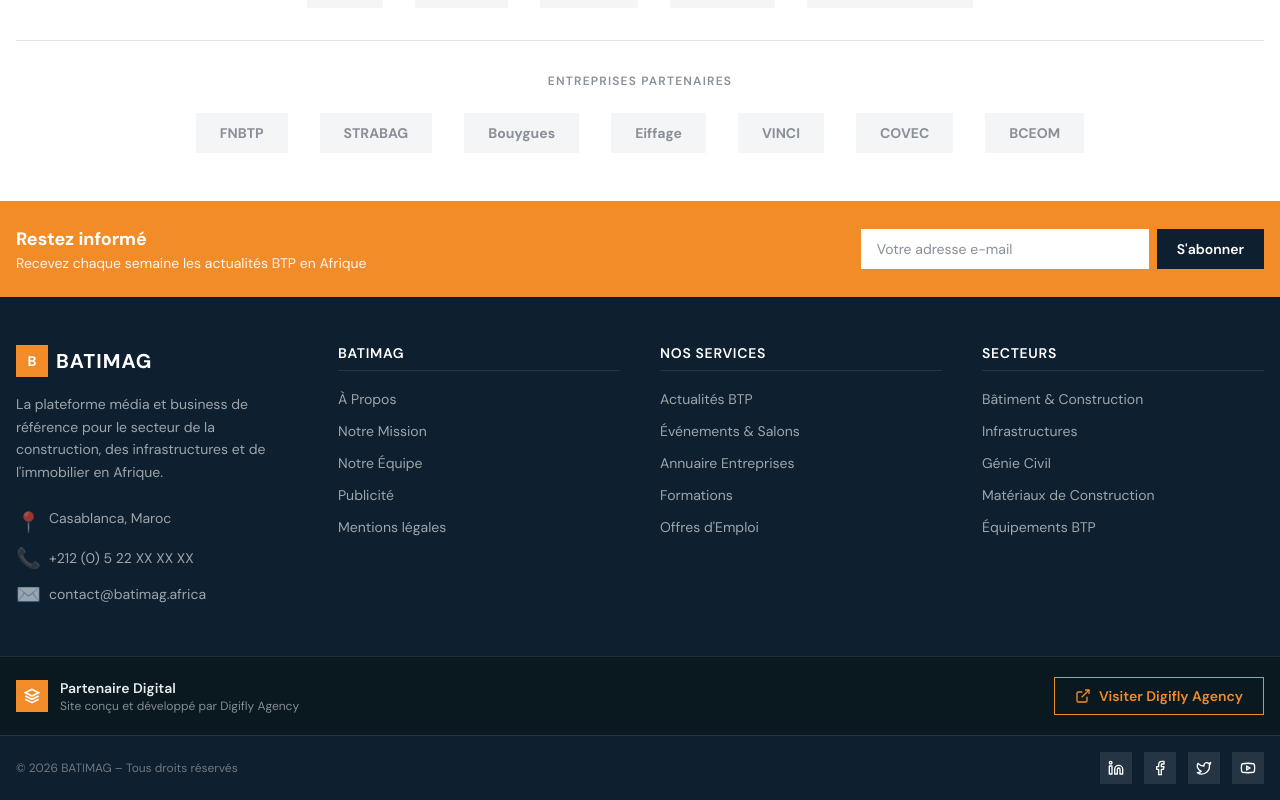
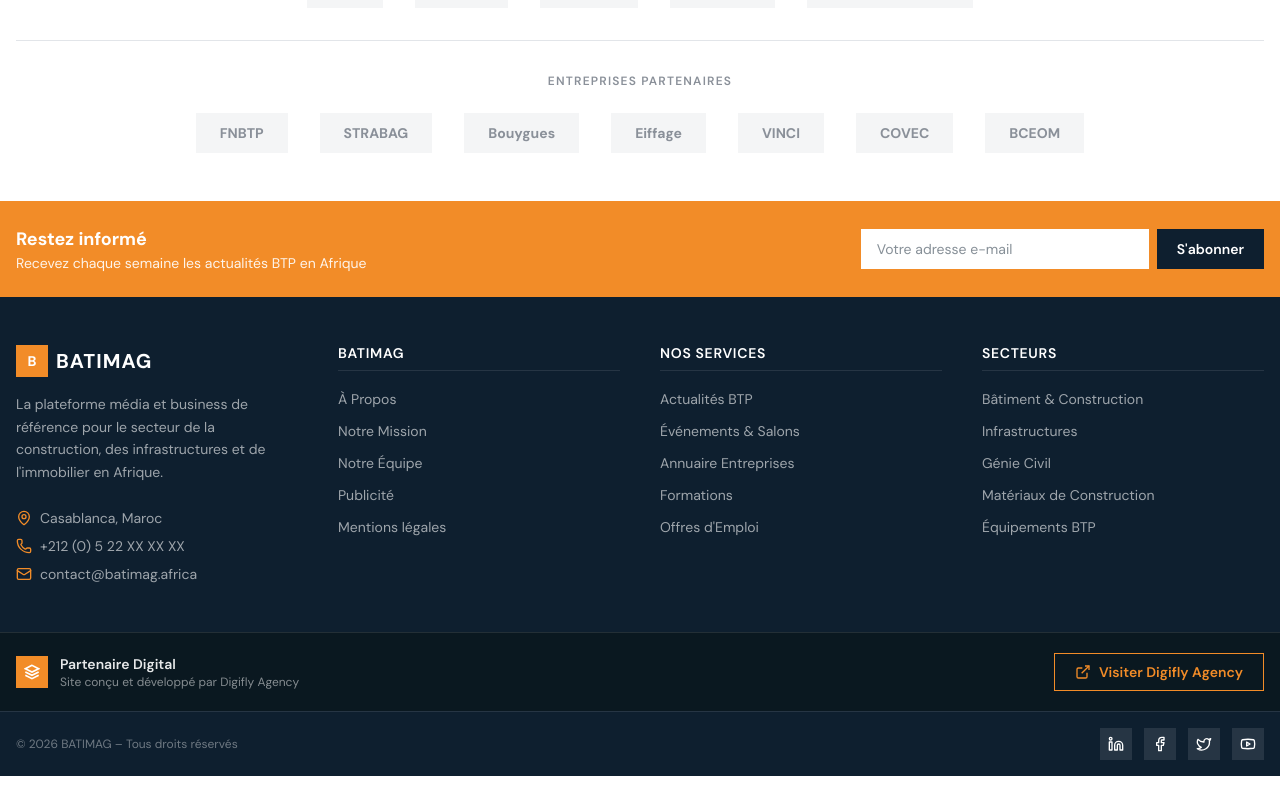
Before and after one commit to elhadjissam200321/batimagv, a Next.js app: page / in a window 1280 px wide. Shown: the part 4134-4934 px from the top of the page. After the commit the page ends 4910 px from the top, so only its background shows below. Built offline with nearby package versions, Linux system fonts and the light colour scheme.

Commit message:
feat: replace emojis with lucide-react icons in footer
Use professional icons for a cleaner appearance.

Co-authored-by: ELHADJ ISSAM <176765885+elhadjissam200321@users.noreply.github.com>

```diff
--- a/components/footer.tsx
+++ b/components/footer.tsx
@@ -1,5 +1,5 @@
 import Link from "next/link"
-import { Facebook, Linkedin, Twitter, Youtube } from "lucide-react"
+import { Facebook, Linkedin, Twitter, Youtube, Mail, Phone, MapPin } from "lucide-react"
 
 const footerSections = [
   {
@@ -76,15 +76,15 @@ export function Footer() {
             </p>
             <div className="space-y-2 text-sm text-white/60">
               <div className="flex items-start gap-2">
-                <span className="text-xl shrink-0">📍</span>
+                <MapPin className="w-4 h-4 mt-0.5 shrink-0 text-[#F28C28]" />
                 <span>Casablanca, Maroc</span>
               </div>
               <div className="flex items-center gap-2">
-                <span className="text-xl shrink-0">📞</span>
+                <Phone className="w-4 h-4 shrink-0 text-[#F28C28]" />
                 <span>+212 (0) 5 22 XX XX XX</span>
               </div>
               <div className="flex items-center gap-2">
-                <span className="text-xl shrink-0">✉️</span>
+                <Mail className="w-4 h-4 shrink-0 text-[#F28C28]" />
                 <span>contact@batimag.africa</span>
               </div>
             </div>
```
